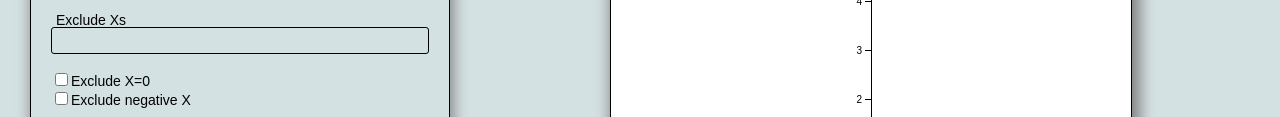
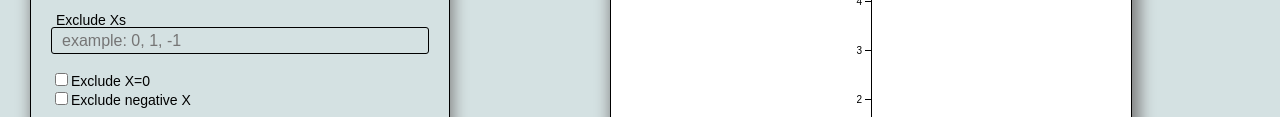
Before and after one commit to mataghva/Plotter, a website built with webpack: page index.html in a window 1280 px wide. Shown: the part 214-331 px from the top of the page. Built offline with nearby package versions, Linux system fonts and the light colour scheme.

Commit message:
Final debug

```diff
--- a/index.html
+++ b/index.html
@@ -27,7 +27,7 @@
 
         <br>
         <label class="label" for="x-points">Exclude Xs</label>
-            <input class="input" id="ex-points" type="text" value="">
+            <input class="input" id="ex-points" type="text" value="" placeholder="example: 0, 1, -1">
         <br>
         <div class="checkbox">
             <label class="checkbox-label"></label><input id="zeroCheck" type="checkbox">Exclude X=0</label>
```
